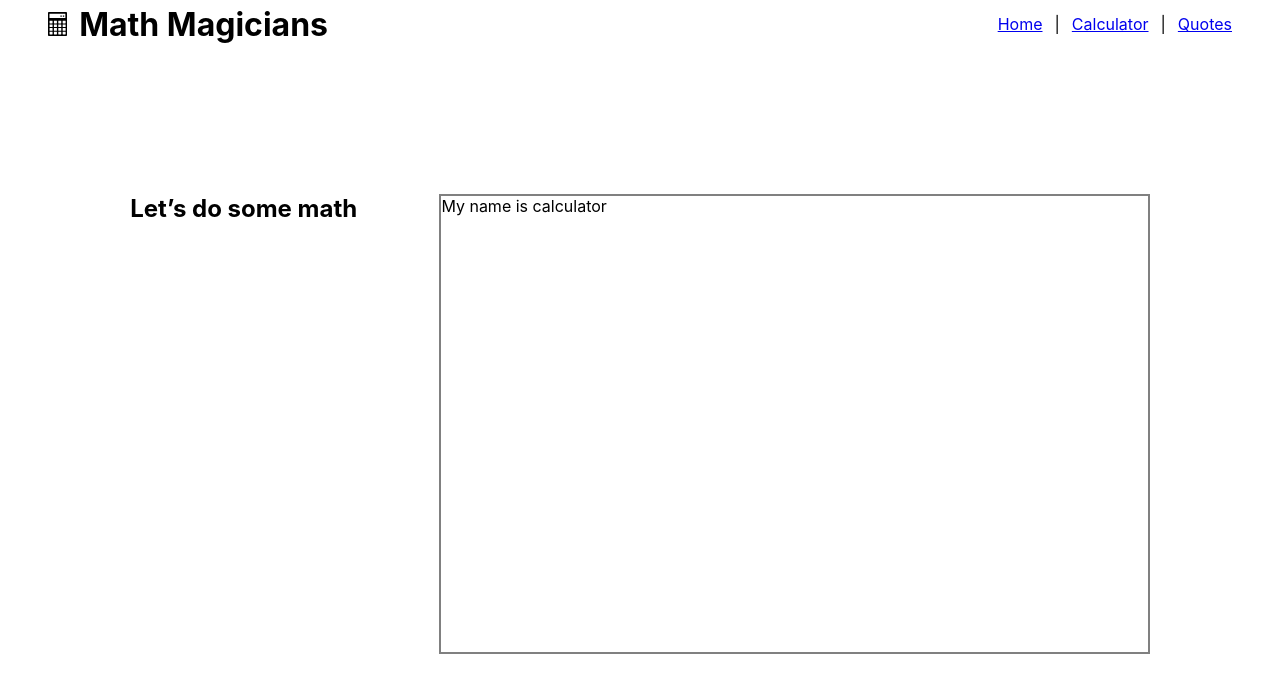
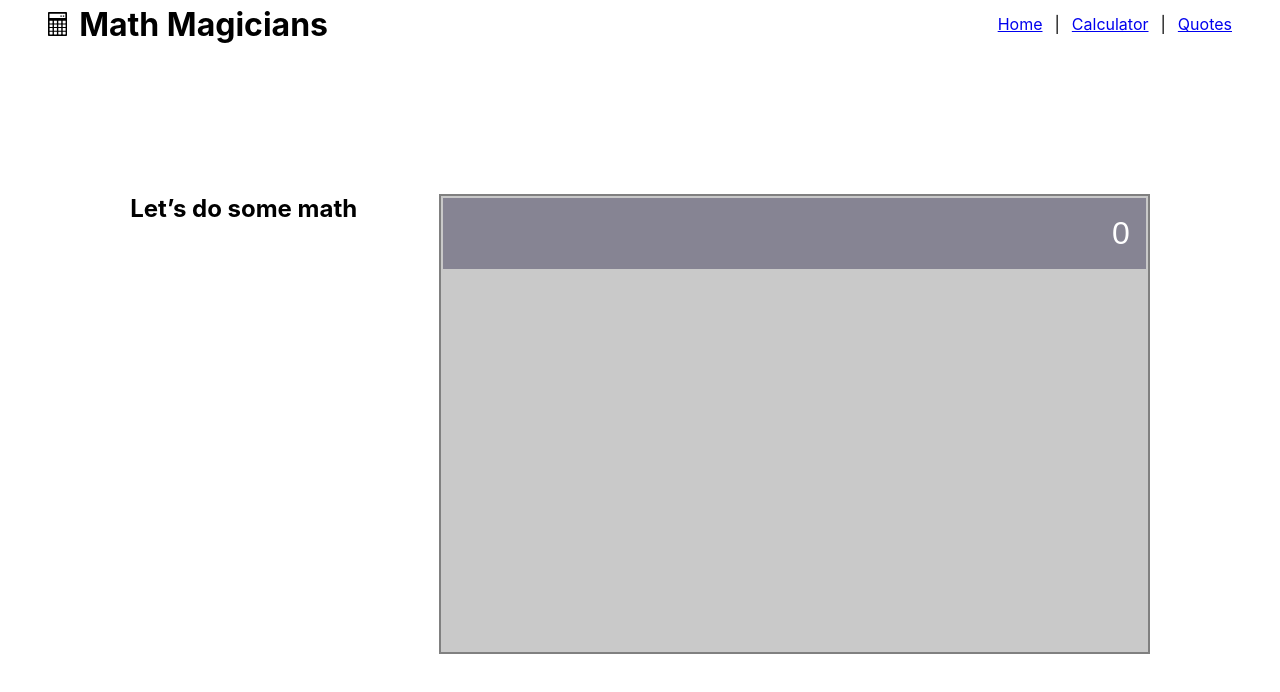
Before and after one commit to Sboursen/math-magicians, a React (Create React App) app: page / in a window 1280 px wide. Shown: the top 692 px of the page. Built offline with nearby package versions, Linux system fonts and the light colour scheme.

Commit message:
Add a readOnly input to the calculator

```diff
--- a/src/components/calculator.css
+++ b/src/components/calculator.css
@@ -1,5 +1,22 @@
-.Calculator-wrap {
+.calculator-wrap {
+  display: grid;
+  grid-template-columns: repeat(4, 1fr);
+  grid-template-rows: repeat(6, 1fr);
+  gap: 2px;
+  background-color: #c9c9c9;
   height: 70%;
   width: 60%;
   border: 2px solid gray;
 }
+
+#res {
+  grid-column: 1 / -1;
+  grid-row: 1 / 2;
+  background-color: #868493;
+  border-style: none;
+  border: 2px solid #c9c9c9;
+  color: white;
+  font-size: 2rem;
+  padding: 0 1rem;
+  text-align: right;
+}
--- a/src/components/calculator.js
+++ b/src/components/calculator.js
@@ -5,8 +5,14 @@ import './calculator.css';
 export default class Calculator extends React.Component {
   render() {
     return (
-      <div className="Calculator-wrap">
-        My name is calculator
+      <div className="calculator-wrap">
+        <input
+          type="text"
+          name="result"
+          id="res"
+          value={0}
+          readOnly
+        />
       </div>
     );
   }
```
